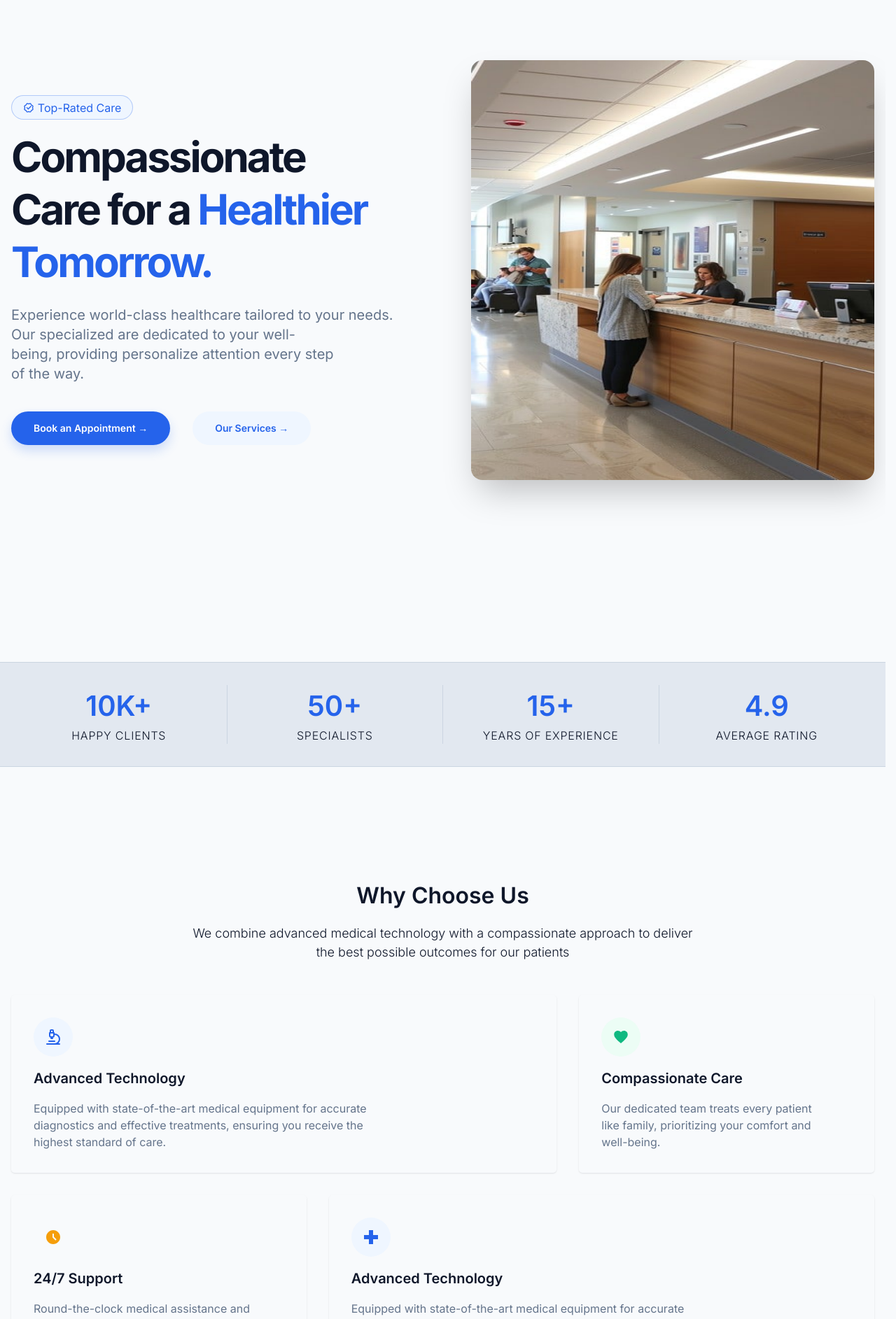
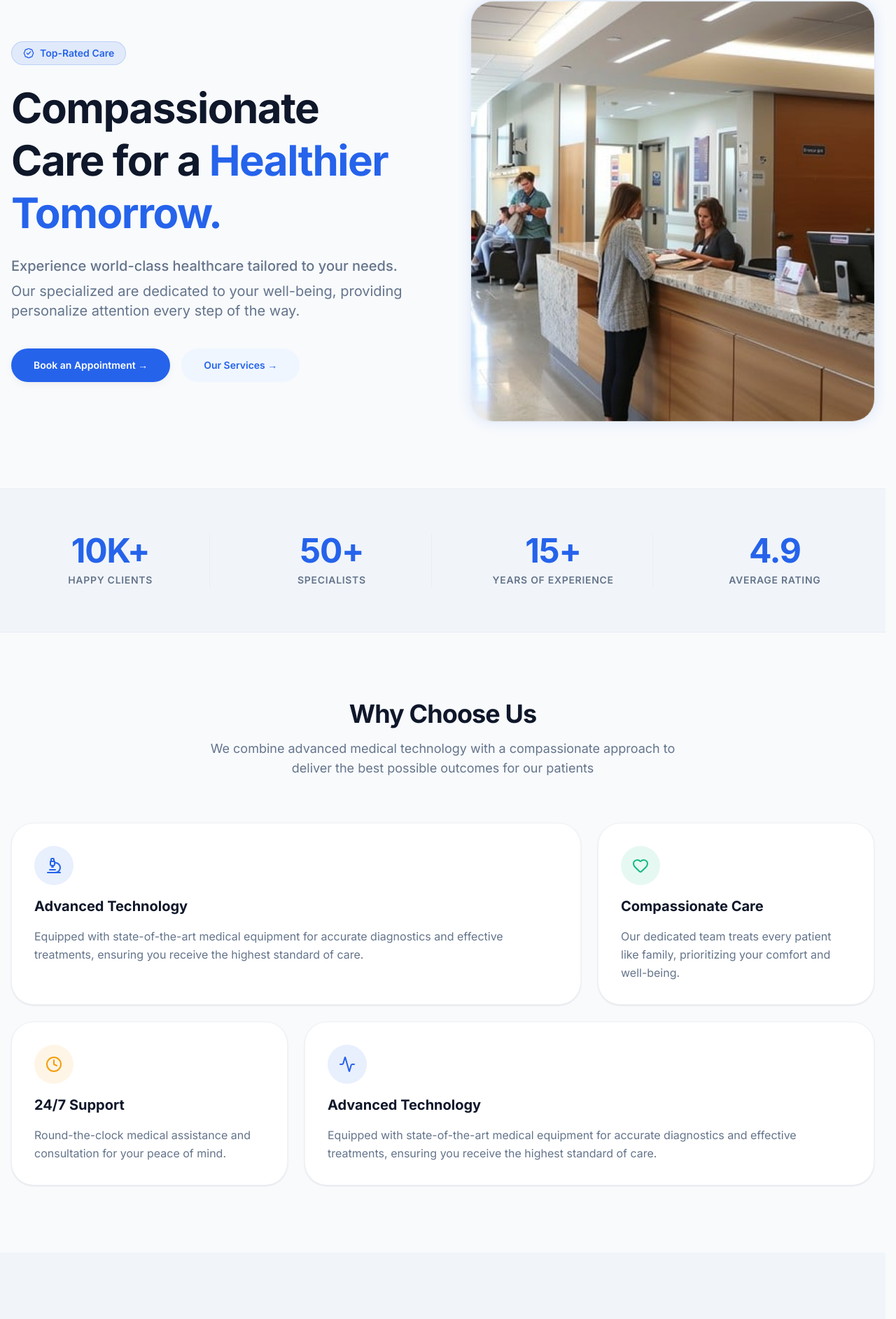
Before and after one commit to zyadmoataz/Clinic-Website, a React (Vite) app: page / in a window 1280 px wide. Shown: the part 159-2044 px from the top of the page at 70% size. Built offline with nearby package versions, Linux system fonts and the light colour scheme.

Commit message:
fix: homepage different package in icons + interactivity + responsiveness  + unnecessary spaces

```diff
--- a/package.json
+++ b/package.json
@@ -24,7 +24,6 @@
     "react-hook-form": "^7.79.0",
     "react-hot-toast": "^2.6.0",
     "react-i18next": "^17.0.8",
-    "react-icons": "^5.6.0",
     "react-router-dom": "^7.18.0",
     "zod": "^4.4.3",
     "zustand": "^5.0.14"
--- a/src/components/layout/PageContainer.tsx
+++ b/src/components/layout/PageContainer.tsx
@@ -10,9 +10,5 @@ interface PageContainerProps {
 }
 
 export function PageContainer({ children, className = '' }: PageContainerProps) {
-  return (
-    <div className={`container mx-auto px-4 pb-8 md:pb-12 lg:pb-[10rem] ${className}`}>
-      {children}
-    </div>
-  );
+  return <div className={`container mx-auto w-full px-4 ${className}`}>{children}</div>;
 }
--- a/src/components/layout/RootLayout.tsx
+++ b/src/components/layout/RootLayout.tsx
@@ -9,7 +9,7 @@ export function RootLayout() {
   return (
     <div className="selection:bg-primary-soft selection:text-primary min-h-screen font-sans">
       <Navbar />
-      <main className="my-20">
+      <main className="w-full">
         <Outlet />
       </main>
     </div>
--- a/src/components/ui/Button.tsx
+++ b/src/components/ui/Button.tsx
@@ -15,8 +15,7 @@ export function Button({
   ...props
 }: ButtonProps) {
   const variantStyles = {
-    primary:
-      'bg-primary text-white shadow-[0_8px_16px_rgba(37,99,235,0.2)] hover:shadow-[0_12px_24px_rgba(37,99,235,0.3)] hover:-translate-y-0.5',
+    primary: 'bg-primary text-white shadow-md hover:shadow-glow hover:-translate-y-0.5',
     secondary: 'bg-primary-soft text-primary hover:bg-primary/20',
     ghost: 'text-text hover:bg-surface-2'
   };
--- a/src/components/ui/Input.tsx
+++ b/src/components/ui/Input.tsx
@@ -6,7 +6,7 @@ import React from 'react';
 export function Input({ className = '', ...props }: React.InputHTMLAttributes<HTMLInputElement>) {
   return (
     <input
-      className={`bg-surface-2 text-text placeholder-faint focus:bg-surface w-full rounded-2xl border-none px-5 py-3.5 text-sm shadow-[inset_0_2px_4px_rgba(0,0,0,0.02)] transition-all duration-[300ms] ease-[cubic-bezier(0.22,1,0.36,1)] focus:shadow-[0_0_0_4px_rgba(37,99,235,0.15)] focus:outline-none disabled:opacity-50 ${className}`}
+      className={`bg-surface-2 text-text placeholder-faint focus:bg-surface focus:ring-primary-ring w-full rounded-2xl border-none px-5 py-3.5 text-sm shadow-[inset_0_2px_4px_rgba(0,0,0,0.02)] transition-all duration-[300ms] ease-[cubic-bezier(0.22,1,0.36,1)] focus:ring-4 focus:outline-none disabled:opacity-50 ${className}`}
       {...props}
     />
   );
--- a/src/components/ui/Textarea.tsx
+++ b/src/components/ui/Textarea.tsx
@@ -17,9 +17,7 @@ export const Textarea = forwardRef<HTMLTextAreaElement, TextareaProps>(
         <textarea
           ref={ref}
           className={`bg-surface-2 text-text placeholder-faint focus:bg-surface w-full rounded-2xl border-none px-5 py-4 text-sm shadow-[inset_0_2px_4px_rgba(0,0,0,0.02)] transition-all duration-[300ms] ease-[cubic-bezier(0.22,1,0.36,1)] focus:outline-none disabled:opacity-50 ${
-            error
-              ? 'focus:shadow-[0_0_0_4px_rgba(239,68,68,0.15)]'
-              : 'focus:shadow-[0_0_0_4px_rgba(37,99,235,0.15)]'
+            error ? 'focus:ring-danger/30 focus:ring-4' : 'focus:ring-primary-ring focus:ring-4'
           } ${className}`}
           rows={4}
           {...props}
--- a/src/pages/Home.tsx
+++ b/src/pages/Home.tsx
@@ -5,12 +5,19 @@ import { useTranslation } from 'react-i18next';
 import { Button } from '../components/ui';
 import { FeatureCard } from '../components/cards/FeatureCard';
 import { PageContainer } from '../components/layout/PageContainer';
-import { Bone, Brain, ClipboardPlus, HeartPulse, Microscope, Stethoscope } from 'lucide-react';
-import { RiVerifiedBadgeLine } from 'react-icons/ri';
-import { TbDental } from 'react-icons/tb';
-import { IoMdHeart } from 'react-icons/io';
-import { BiPlusMedical } from 'react-icons/bi';
-import { MdAccessTimeFilled } from 'react-icons/md';
+import {
+  Bone,
+  Brain,
+  ClipboardPlus,
+  HeartPulse,
+  Microscope,
+  Stethoscope,
+  BadgeCheck,
+  Smile,
+  Heart,
+  Clock,
+  Activity
+} from 'lucide-react';
 import { TestimonialCard } from '../components/cards/TestimonialCard';
 import { Footer } from '../components/layout/Footer';
 
@@ -21,24 +28,26 @@ export default function Home() {
     <>
       {/* Hero Section */}
       <PageContainer>
-        <section className="flex h-screen items-center justify-between gap-[5rem]">
-          <section className="flex-1">
-            <div className="text-primary border-primary-ring bg-primary-soft mb-[1rem] flex w-fit items-center gap-[.3rem] rounded-full border px-[1rem] py-[.3rem]">
-              <RiVerifiedBadgeLine /> Top-Rated Care
+        <section className="flex flex-col items-center justify-between gap-12 py-12 md:py-20 lg:flex-row lg:gap-20 lg:py-24">
+          <section className="animate-in fade-in slide-in-from-bottom-8 flex-1 duration-[1000ms] ease-[cubic-bezier(0.22,1,0.36,1)]">
+            <div className="text-primary border-primary/20 bg-primary/10 mb-6 flex w-fit items-center gap-2 rounded-full border px-4 py-1.5 text-sm font-semibold">
+              <BadgeCheck className="h-4 w-4" /> Top-Rated Care
             </div>
 
-            <h1 className="text-text mb-6 w-[95%] text-4xl leading-tight font-[700] tracking-tighter md:text-5xl lg:text-6xl">
+            <h1 className="text-text mb-6 w-full text-4xl leading-tight font-extrabold tracking-tight md:text-5xl lg:text-6xl">
               {t('home.hero.hero_title')}
               <span className="text-primary">{t('home.hero.hero_title-colored')}.</span>
             </h1>
 
-            <p className="text-muted text-lg md:text-xl">{t('home.hero.hero_subtitle1')}</p>
-            <p className="text-muted mb-10 w-[80%] text-lg md:text-xl">
+            <p className="text-muted mb-2 max-w-xl text-lg font-medium md:text-xl">
+              {t('home.hero.hero_subtitle1')}
+            </p>
+            <p className="text-muted mb-10 max-w-xl text-lg md:text-xl">
               {t('home.hero.hero_subtitle2')}
             </p>
 
-            <div className="flex gap-[2rem]">
-              <Button className="h-12 rounded-full px-8 text-lg">
+            <div className="flex flex-wrap gap-4">
+              <Button className="hover:shadow-glow h-12 rounded-full px-8 text-lg shadow-md hover:-translate-y-1">
                 {t('home.hero.main-cta')} →
               </Button>
               <Button className="h-12 rounded-full px-8 text-lg" variant="secondary">
@@ -46,101 +55,118 @@ export default function Home() {
               </Button>
             </div>
           </section>
-          <section className="flex h-[75%] w-[90%] flex-1 items-center justify-center rounded-[1rem] shadow-2xl">
+          <section className="animate-in fade-in slide-in-from-right-8 flex w-full max-w-2xl flex-1 items-center justify-center delay-300 duration-[1000ms] ease-[cubic-bezier(0.22,1,0.36,1)]">
+            <div className="shadow-glow ring-border/50 relative aspect-square w-full overflow-hidden rounded-[2rem] ring-1 transition-transform duration-700 hover:-translate-y-2 hover:shadow-lg lg:aspect-auto lg:h-[75vh]">
               <img
-              className="h-full w-full rounded-[1rem]"
+                className="h-full w-full object-cover transition-transform duration-[1500ms] hover:scale-105"
                 src="/images/hero-img.jpg"
                 alt="The clinic receptionist"
               />
+              <div className="pointer-events-none absolute inset-0 rounded-[2rem] shadow-[inset_0_0_0_1px_rgba(255,255,255,0.1)]"></div>
+            </div>
           </section>
         </section>
       </PageContainer>
 
       {/* Metrics */}
-      <section className="bg-border border-y-border-strong mb-[10rem] border-y py-[2rem]">
-        <div className="item-center container mx-auto flex justify-between px-[1rem]">
-          <div className="border-r-border-strong flex flex-1 flex-col items-center justify-center border-r">
-            <p className="text-primary text-[2.5rem] font-[600]">{t('home.metrics.patients')}</p>
-            <p className="font-[300] tracking-wider uppercase">{t('home.metrics.patients-text')}</p>
+      <section className="bg-surface-2 border-y-border/50 relative overflow-hidden border-y py-12 md:py-16">
+        <div className="container mx-auto grid grid-cols-2 gap-8 px-4 lg:grid-cols-4">
+          <div className="group lg:border-border/50 flex flex-col items-center justify-center transition-all duration-[300ms] ease-[cubic-bezier(0.22,1,0.36,1)] hover:-translate-y-1 lg:border-r">
+            <p className="text-primary mb-2 text-4xl font-bold tracking-tight transition-transform duration-[300ms] group-hover:scale-110 md:text-5xl">
+              {t('home.metrics.patients')}
+            </p>
+            <p className="text-muted text-xs font-semibold tracking-wider uppercase md:text-sm">
+              {t('home.metrics.patients-text')}
+            </p>
           </div>
-          <div className="border-r-border-strong flex flex-1 flex-col items-center justify-center border-r">
-            <p className="text-primary text-[2.5rem] font-[600]">{t('home.metrics.specialists')}</p>
-            <p className="font-[300] tracking-wider uppercase">
+          <div className="group lg:border-border/50 flex flex-col items-center justify-center transition-all duration-[300ms] ease-[cubic-bezier(0.22,1,0.36,1)] hover:-translate-y-1 lg:border-r">
+            <p className="text-primary mb-2 text-4xl font-bold tracking-tight transition-transform duration-[300ms] group-hover:scale-110 md:text-5xl">
+              {t('home.metrics.specialists')}
+            </p>
+            <p className="text-muted text-center text-xs font-semibold tracking-wider uppercase md:text-sm">
               {t('home.metrics.specialists-text')}
             </p>
           </div>
-          <div className="border-r-border-strong flex flex-1 flex-col items-center justify-center border-r">
-            <p className="text-primary text-[2.5rem] font-[600]">{t('home.metrics.experience')}</p>
-            <p className="font-[300] tracking-wider uppercase">
+          <div className="group lg:border-border/50 flex flex-col items-center justify-center transition-all duration-[300ms] ease-[cubic-bezier(0.22,1,0.36,1)] hover:-translate-y-1 lg:border-r">
+            <p className="text-primary mb-2 text-4xl font-bold tracking-tight transition-transform duration-[300ms] group-hover:scale-110 md:text-5xl">
+              {t('home.metrics.experience')}
+            </p>
+            <p className="text-muted text-center text-xs font-semibold tracking-wider uppercase md:text-sm">
               {t('home.metrics.experience-text')}
             </p>
           </div>
-          <div className="flex flex-1 flex-col items-center justify-center">
-            <p className="text-primary text-[2.5rem] font-[600]">{t('home.metrics.rating')}</p>
-            <p className="font-[300] tracking-wider uppercase">{t('home.metrics.rating-text')}</p>
+          <div className="group flex flex-col items-center justify-center transition-all duration-[300ms] ease-[cubic-bezier(0.22,1,0.36,1)] hover:-translate-y-1">
+            <p className="text-primary mb-2 text-4xl font-bold tracking-tight transition-transform duration-[300ms] group-hover:scale-110 md:text-5xl">
+              {t('home.metrics.rating')}
+            </p>
+            <p className="text-muted text-xs font-semibold tracking-wider uppercase md:text-sm">
+              {t('home.metrics.rating-text')}
+            </p>
           </div>
         </div>
       </section>
 
       {/* Why Choose Us */}
-      <PageContainer>
-        <section className="flex flex-col items-center justify-center">
-          <h2 className="mb-[1rem] text-[2rem] font-[600]">{t('home.whyUs.whyUs-title')}</h2>
-          <p className="mb-[3rem] max-w-[45rem] text-center text-[1.125rem] font-[300]">
+      <PageContainer className="py-16 md:py-24">
+        <section className="animate-in fade-in slide-in-from-bottom-8 mb-16 flex flex-col items-center justify-center duration-700">
+          <h2 className="mb-4 text-3xl font-bold tracking-tight md:text-4xl">
+            {t('home.whyUs.whyUs-title')}
+          </h2>
+          <p className="text-muted max-w-2xl text-center text-lg">
             {t('home.whyUs.whyUs-subtitle')}
           </p>
         </section>
 
-        <section className="flex flex-col gap-[2rem]">
-          <div className="flex items-stretch justify-between gap-[2rem]">
-            <div className="flex flex-2 flex-col gap-[1rem] rounded-[.3rem] p-[2rem] shadow-sm">
-              <div className="bg-primary-soft w-fit rounded-full p-[1rem]">
-                <Microscope className="text-primary" />
+        <section className="animate-in fade-in slide-in-from-bottom-12 grid grid-cols-1 gap-6 delay-200 duration-700 md:grid-cols-2 lg:grid-cols-3">
+          {/* Card 1 */}
+          <div className="group bg-surface border-border/50 flex flex-col gap-4 rounded-[2rem] border p-8 shadow-sm transition-all duration-[400ms] ease-[cubic-bezier(0.22,1,0.36,1)] hover:-translate-y-2 hover:shadow-md lg:col-span-2">
+            <div className="bg-primary/10 group-hover:bg-primary/20 w-fit rounded-full p-4 transition-transform duration-[400ms] ease-[cubic-bezier(0.22,1,0.36,1)] group-hover:scale-110">
+              <Microscope className="text-primary h-6 w-6" />
             </div>
-              <h3 className="text-[1.25rem] font-[600]">{t('home.whyUs.whyUs-card1-title')}</h3>
-              <p className="text-muted max-w-[33rem]">{t('home.whyUs.whyUs-card1-text')}</p>
+            <h3 className="text-xl font-bold">{t('home.whyUs.whyUs-card1-title')}</h3>
+            <p className="text-muted leading-relaxed">{t('home.whyUs.whyUs-card1-text')}</p>
           </div>
 
-            <div className="flex flex-1 flex-col gap-[1rem] rounded-[.3rem] p-[2rem] shadow-sm">
-              <div className="bg-success-soft w-fit rounded-full p-[1rem]">
-                <IoMdHeart className="text-success text-[24px]" />
+          {/* Card 2 */}
+          <div className="group bg-surface border-border/50 flex flex-col gap-4 rounded-[2rem] border p-8 shadow-sm transition-all duration-[400ms] ease-[cubic-bezier(0.22,1,0.36,1)] hover:-translate-y-2 hover:shadow-md">
+            <div className="bg-success/10 group-hover:bg-success/20 w-fit rounded-full p-4 transition-transform duration-[400ms] ease-[cubic-bezier(0.22,1,0.36,1)] group-hover:scale-110">
+              <Heart className="text-success h-6 w-6" />
             </div>
-              <h3 className="text-[1.25rem] font-[600]">{t('home.whyUs.whyUs-card2-title')}</h3>
-              <p className="text-muted max-w-[20rem]">{t('home.whyUs.whyUs-card2-text')}</p>
-            </div>
+            <h3 className="text-xl font-bold">{t('home.whyUs.whyUs-card2-title')}</h3>
+            <p className="text-muted leading-relaxed">{t('home.whyUs.whyUs-card2-text')}</p>
           </div>
 
-          <div className="flex items-stretch justify-between gap-[2rem]">
-            <div className="flex flex-1 flex-col gap-[1rem] rounded-[.3rem] p-[2rem] shadow-sm">
-              <div className="bg-warning-soft-soft w-fit rounded-full p-[1rem]">
-                <MdAccessTimeFilled className="text-warning text-[24px]" />
+          {/* Card 3 */}
+          <div className="group bg-surface border-border/50 flex flex-col gap-4 rounded-[2rem] border p-8 shadow-sm transition-all duration-[400ms] ease-[cubic-bezier(0.22,1,0.36,1)] hover:-translate-y-2 hover:shadow-md">
+            <div className="bg-warning/10 group-hover:bg-warning/20 w-fit rounded-full p-4 transition-transform duration-[400ms] ease-[cubic-bezier(0.22,1,0.36,1)] group-hover:scale-110">
+              <Clock className="text-warning h-6 w-6" />
             </div>
-              <h3 className="text-[1.25rem] font-[600]">{t('home.whyUs.whyUs-card3-title')}</h3>
-              <p className="text-muted max-w-[20rem]">{t('home.whyUs.whyUs-card3-text')}</p>
+            <h3 className="text-xl font-bold">{t('home.whyUs.whyUs-card3-title')}</h3>
+            <p className="text-muted leading-relaxed">{t('home.whyUs.whyUs-card3-text')}</p>
           </div>
 
-            <div className="flex flex-2 flex-col gap-[1rem] rounded-[.3rem] p-[2rem] shadow-sm">
-              <div className="bg-primary-soft w-fit rounded-full p-[1rem]">
-                <BiPlusMedical className="text-primary text-[24px]" />
+          {/* Card 4 */}
+          <div className="group bg-surface border-border/50 flex flex-col gap-4 rounded-[2rem] border p-8 shadow-sm transition-all duration-[400ms] ease-[cubic-bezier(0.22,1,0.36,1)] hover:-translate-y-2 hover:shadow-md lg:col-span-2">
+            <div className="bg-primary/10 group-hover:bg-primary/20 w-fit rounded-full p-4 transition-transform duration-[400ms] ease-[cubic-bezier(0.22,1,0.36,1)] group-hover:scale-110">
+              <Activity className="text-primary h-6 w-6" />
             </div>
-              <h3 className="text-[1.25rem] font-[600]">{t('home.whyUs.whyUs-card4-title')}</h3>
-              <p className="text-muted max-w-[33rem]">{t('home.whyUs.whyUs-card4-text')}</p>
-            </div>
+            <h3 className="text-xl font-bold">{t('home.whyUs.whyUs-card4-title')}</h3>
+            <p className="text-muted leading-relaxed">{t('home.whyUs.whyUs-card4-text')}</p>
           </div>
         </section>
       </PageContainer>
 
       {/* Our Services */}
-      <section className="bg-surface-2 pt-[5rem]">
+      <section className="bg-surface-2 relative py-16 md:py-24">
         <PageContainer>
-          <div>
-            <h2 className="text-[2rem] font-[600]">{t('home.services.services-title')}</h2>
-            <p className="mb-[3rem] text-[1.125rem] font-[300]">
-              {t('home.services.services-subtitle')}
-            </p>
+          <div className="mb-16 text-center">
+            <h2 className="mb-4 text-3xl font-bold tracking-tight md:text-4xl">
+              {t('home.services.services-title')}
+            </h2>
+            <p className="text-muted text-lg">{t('home.services.services-subtitle')}</p>
           </div>
 
-          <div className="animate-in fade-in slide-in-from-bottom-8 grid grid-cols-1 gap-6 duration-700 md:grid-cols-3">
+          <div className="grid grid-cols-1 gap-6 md:grid-cols-2 lg:grid-cols-3">
             <FeatureCard
               icon={<Stethoscope className="h-6 w-6" />}
               title={t('home.services.service1-title')}
@@ -162,7 +188,7 @@ export default function Home() {
               desc={t('home.services.service4-desc')}
             />
             <FeatureCard
-              icon={<TbDental className="h-6 w-6" />}
+              icon={<Smile className="h-6 w-6" />}
               title={t('home.services.service5-title')}
               desc={t('home.services.service5-desc')}
             />
@@ -176,17 +202,17 @@ export default function Home() {
       </section>
 
       {/* Patient Stories */}
-      <PageContainer className="pt-[10rem]">
-        <section className="flex flex-col items-center justify-center">
-          <h2 className="mb-[1rem] text-[2rem] font-[600]">
+      <PageContainer className="py-16 md:py-24">
+        <section className="mb-16 flex flex-col items-center justify-center">
+          <h2 className="mb-4 text-3xl font-bold tracking-tight md:text-4xl">
             {t('home.testimonial.testimonial-title')}
           </h2>
-          <p className="mb-[3rem] max-w-[45rem] text-center text-[1.125rem] font-[300]">
+          <p className="text-muted max-w-2xl text-center text-lg">
             {t('home.testimonial.testimonial-subtitle')}
           </p>
         </section>
 
-        <section className="flex gap-[2rem]">
+        <section className="grid w-full grid-cols-1 gap-8 md:grid-cols-3">
           <TestimonialCard
             name={t('home.testimonial.testimonial-card1-title')}
             comment={t('home.testimonial.testimonial-card1-text')}
--- a/src/pages/Login.tsx
+++ b/src/pages/Login.tsx
@@ -9,6 +9,7 @@ import { useForm } from 'react-hook-form';
 import { zodResolver } from '@hookform/resolvers/zod';
 import type { LoginUser } from '../types';
 import { useLoginQuery } from '../services/api/queries/login.query';
+import { PageContainer } from '../components/layout/PageContainer';
 
 export default function Page() {
   const { t } = useTranslation();
@@ -33,7 +34,7 @@ export default function Page() {
   };
 
   return (
-    <div className="mx-auto max-w-xl pt-10">
+    <PageContainer className="mx-auto max-w-xl pt-24">
       <div className="flex flex-col gap-1 pb-16">
         <h1 className="text-[32px] font-extrabold">{t('login.hero_title')}</h1>
         <p className="text-faint">{t('login.hero_subtitle')}</p>
@@ -63,6 +64,6 @@ export default function Page() {
           </Button>{' '}
         </div>
       </form>
-    </div>
+    </PageContainer>
   );
 }
--- a/src/pages/Register.tsx
+++ b/src/pages/Register.tsx
@@ -9,6 +9,7 @@ import { zodResolver } from '@hookform/resolvers/zod';
 import { useTranslation } from 'react-i18next';
 import { useRegisterQuery } from '../services/api/queries/register.query';
 import type { RegisterUser } from '../types';
+import { PageContainer } from '../components/layout/PageContainer';
 
 export default function Page() {
   const { t } = useTranslation();
@@ -36,7 +37,7 @@ export default function Page() {
   };
 
   return (
-    <div className="mx-auto max-w-xl pt-10">
+    <PageContainer className="mx-auto max-w-xl pt-24">
       <div className="flex flex-col gap-1 pb-16">
         <h1 className="text-[32px] font-extrabold">{t('register.hero_title')}</h1>
         <p className="text-faint">{t('register.hero_subtitle')}</p>
@@ -75,6 +76,6 @@ export default function Page() {
           <p className="text-faint mx-auto">By continuing you agree to our Terms & Privacy.</p>
         </div>
       </form>
-    </div>
+    </PageContainer>
   );
 }
```
Also changed, not shown: public/locales/en/translation.json (+6 -2 lines), src/components/cards/FeatureCard.tsx (+4 -4 lines), src/components/cards/TestimonialCard.tsx (+4 -4 lines), 1 other file (tests, documents, lock files or other folders). Lines whose indentation alone changed are shown as unchanged.
